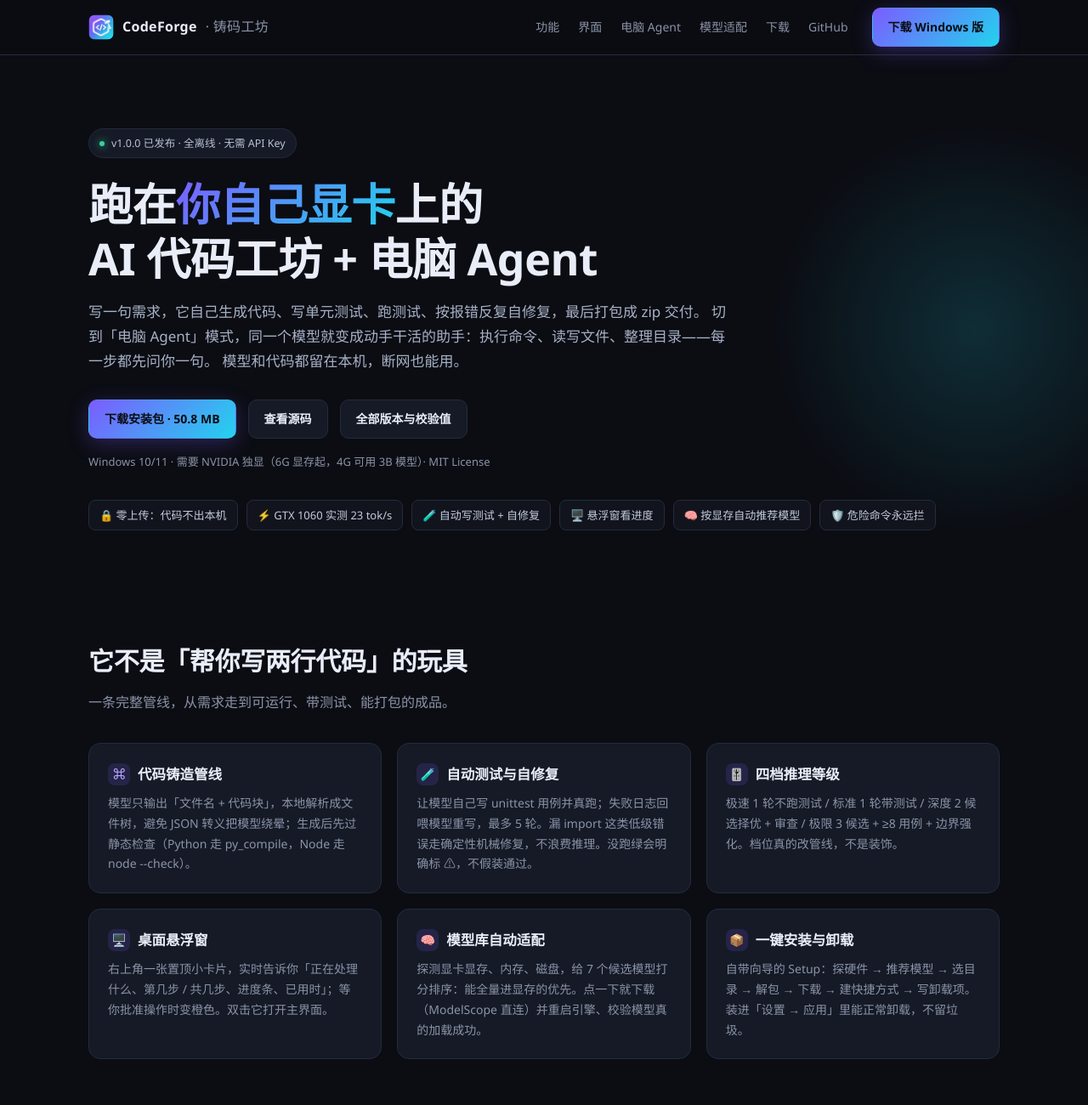
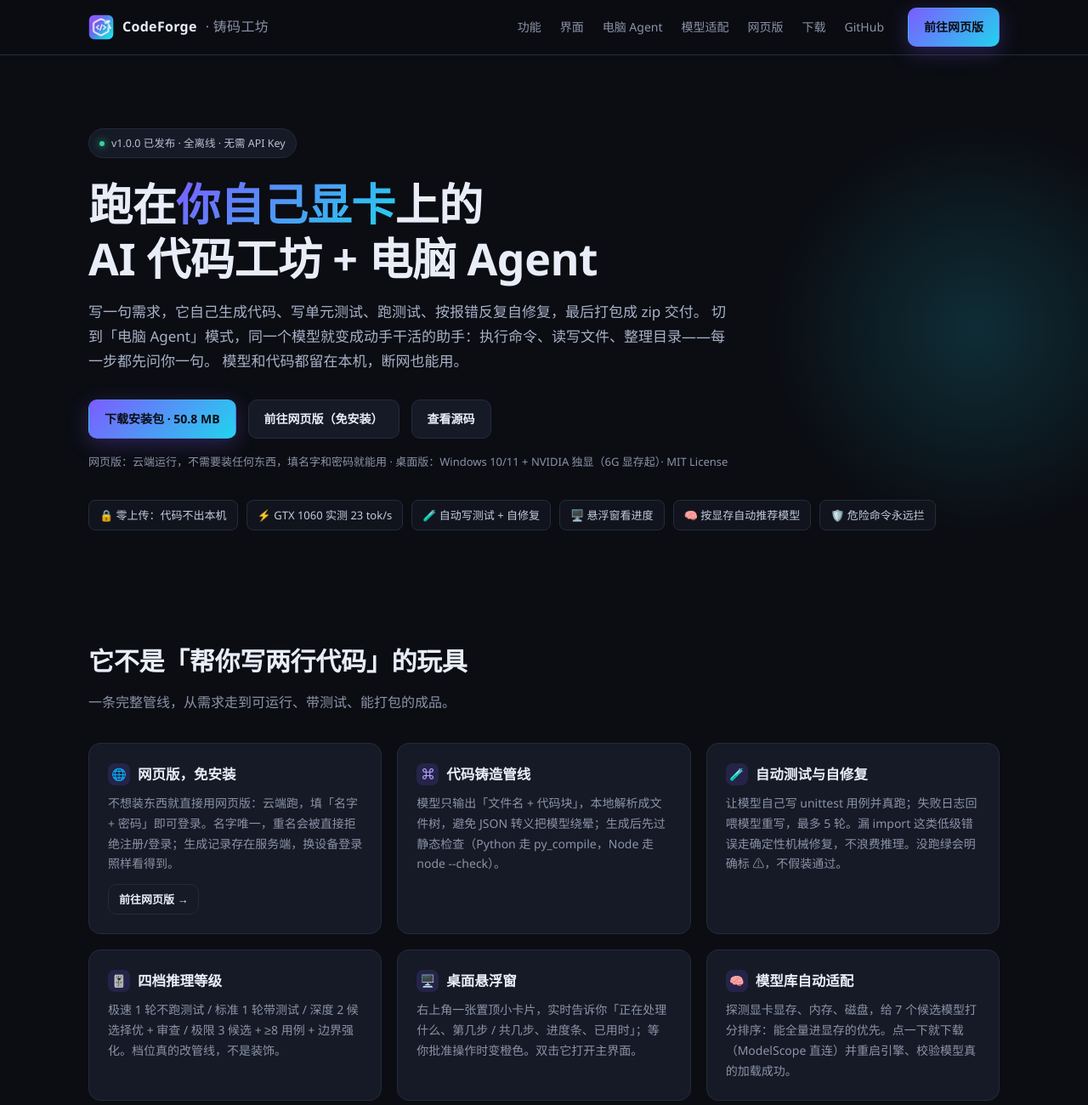
Before and after one commit to zgs7157/CodeForge, a plain HTML site: page docs/index.html in a window 1280 px wide. Shown: the top 1300 px of the page at 85% size. Drawn offline with Linux system fonts and the light colour scheme.

Commit message:
feat(docs): 官网新增「前往网页版」入口，正文与下载页补齐网页版说明

```diff
--- a/docs/index.html
+++ b/docs/index.html
@@ -21,10 +21,11 @@
       <a href="#shots">界面</a>
       <a href="#agent">电脑 Agent</a>
       <a href="#models">模型适配</a>
+      <a href="https://4mkp9kkvkdfeh.doubaoapps.com/app/app_17ju6y5tx97" target="_blank" rel="noopener">网页版</a>
       <a href="download.html">下载</a>
       <a href="https://github.com/zgs7157/CodeForge" target="_blank" rel="noopener">GitHub</a>
     </nav>
-    <a class="btn btn-primary" href="download.html">下载 Windows 版</a>
+    <a class="btn btn-primary" href="https://4mkp9kkvkdfeh.doubaoapps.com/app/app_17ju6y5tx97" target="_blank" rel="noopener">前往网页版</a>
   </div>
 </div>
 
@@ -40,10 +41,10 @@
     </p>
     <div class="cta">
       <a class="btn btn-primary" href="https://github.com/zgs7157/CodeForge/releases/latest/download/CodeForge-Setup.exe">下载安装包 · 50.8 MB</a>
+      <a class="btn btn-ghost" href="https://4mkp9kkvkdfeh.doubaoapps.com/app/app_17ju6y5tx97" target="_blank" rel="noopener">前往网页版（免安装）</a>
       <a class="btn btn-ghost" href="https://github.com/zgs7157/CodeForge" target="_blank" rel="noopener">查看源码</a>
-      <a class="btn btn-ghost" href="download.html">全部版本与校验值</a>
     </div>
-    <p class="meta">Windows 10/11 · 需要 NVIDIA 独显（6G 显存起，4G 可用 3B 模型）· MIT License</p>
+    <p class="meta">网页版：云端运行，不需要装任何东西，填名字和密码就能用 · 桌面版：Windows 10/11 + NVIDIA 独显（6G 显存起）· MIT License</p>
     <div class="chips">
       <span class="chip">🔒 零上传：代码不出本机</span>
       <span class="chip">⚡ GTX 1060 实测 23 tok/s</span>
@@ -62,6 +63,9 @@
       <p>一条完整管线，从需求走到可运行、带测试、能打包的成品。</p>
     </div>
     <div class="grid g3">
+      <div class="card"><h3><span class="ic">🌐</span>网页版，免安装</h3>
+        <p>不想装东西就直接用网页版：云端跑，填「名字 + 密码」即可登录。名字唯一，重名会被直接拒绝注册/登录；生成记录存在服务端，换设备登录照样看得到。</p>
+        <div style="margin-top:12px"><a class="btn btn-ghost" style="padding:6px 12px;font-size:13px" href="https://4mkp9kkvkdfeh.doubaoapps.com/app/app_17ju6y5tx97" target="_blank" rel="noopener">前往网页版 →</a></div></div>
       <div class="card"><h3><span class="ic">⌘</span>代码铸造管线</h3>
         <p>模型只输出「文件名 + 代码块」，本地解析成文件树，避免 JSON 转义把模型绕晕；生成后先过静态检查（Python 走 py_compile，Node 走 node --check）。</p></div>
       <div class="card"><h3><span class="ic">🧪</span>自动测试与自修复</h3>
```
Also changed, not shown: docs/download.html (+4 -0 lines), 1 other file.
